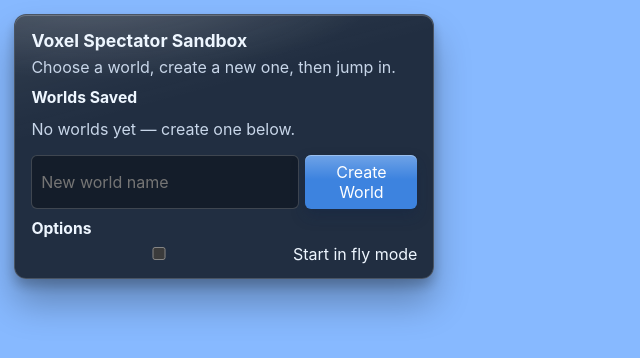
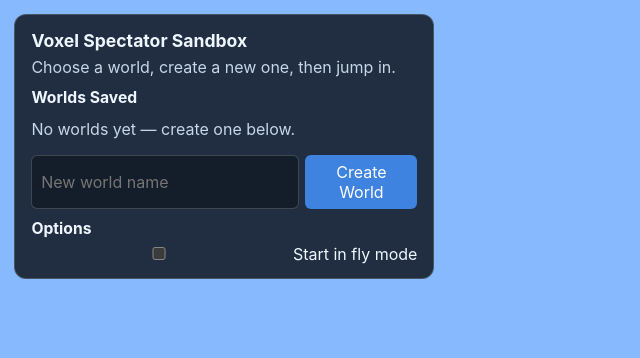
Before and after one commit to FurryFrags/unstable-sandbox, a plain HTML site: page index.html in a window 1280 px wide. Shown: the whole page, without its empty margins (0-640 px from the left). Drawn offline with nearby package versions, Linux system fonts and the light colour scheme.

Commit message:
Revert "Add lightweight UI shadows and glare accents"

```diff
--- a/styles.css
+++ b/styles.css
@@ -28,33 +28,13 @@ body {
   position: fixed;
   top: 0.9rem;
   left: 0.9rem;
-  overflow: hidden;
-  isolation: isolate;
   max-width: 420px;
   background: rgba(8, 12, 18, 0.8);
   border: 1px solid rgba(255, 255, 255, 0.18);
   border-radius: 12px;
   padding: 0.9rem 1rem;
   backdrop-filter: blur(3px);
-  box-shadow:
-    0 24px 36px rgba(0, 0, 0, 0.28),
-    0 7px 12px rgba(0, 0, 0, 0.22),
-    inset 0 1px 0 rgba(255, 255, 255, 0.2);
   color: #eef6ff;
-}
-
-.overlay-panel::before,
-.hud::before,
-.map-panel::before,
-.map-card::before {
-  content: '';
-  position: absolute;
-  inset: 0;
-  pointer-events: none;
-  background:
-    radial-gradient(140% 72% at 20% -10%, rgba(255, 255, 255, 0.18), rgba(255, 255, 255, 0) 48%),
-    linear-gradient(165deg, rgba(255, 255, 255, 0.08), rgba(255, 255, 255, 0) 34%);
-  z-index: -1;
 }
 
 .overlay-panel h1,
@@ -106,7 +86,6 @@ body {
   border: 1px solid rgba(255, 255, 255, 0.12);
   border-radius: 8px;
   padding: 0.5rem;
-  box-shadow: 0 8px 12px rgba(0, 0, 0, 0.16), inset 0 1px 0 rgba(255, 255, 255, 0.14);
 }
 
 .world-card small {
@@ -134,23 +113,12 @@ input {
 }
 
 button {
-  position: relative;
-  overflow: hidden;
   background: #3d83df;
   color: #fff;
   border: 0;
   border-radius: 6px;
   padding: 0.45rem 0.6rem;
   cursor: pointer;
-  box-shadow: 0 7px 14px rgba(14, 36, 70, 0.34), inset 0 1px 0 rgba(255, 255, 255, 0.3);
-}
-
-button::before {
-  content: '';
-  position: absolute;
-  inset: 0;
-  pointer-events: none;
-  background: linear-gradient(180deg, rgba(255, 255, 255, 0.26), rgba(255, 255, 255, 0) 45%);
 }
 
 button:hover {
@@ -189,18 +157,12 @@ button:hover {
   position: fixed;
   top: 0.9rem;
   right: 0.9rem;
-  overflow: hidden;
-  isolation: isolate;
   background: rgba(8, 12, 18, 0.82);
   border: 1px solid rgba(255, 255, 255, 0.2);
   border-radius: 12px;
   padding: 0.7rem;
   width: 660px;
   color: #eef6ff;
-  box-shadow:
-    0 28px 40px rgba(0, 0, 0, 0.34),
-    0 9px 16px rgba(0, 0, 0, 0.24),
-    inset 0 1px 0 rgba(255, 255, 255, 0.2);
   transform: scale(1);
   transform-origin: top right;
 }
@@ -236,19 +198,12 @@ button:hover {
 }
 
 .map-card {
-  position: relative;
-  overflow: hidden;
-  isolation: isolate;
   width: min(2160px, 96vw);
   background: rgba(8, 12, 18, 0.95);
   border: 1px solid rgba(255, 255, 255, 0.2);
   border-radius: 14px;
   padding: 0.9rem;
   color: #ecf3ff;
-  box-shadow:
-    0 34px 58px rgba(0, 0, 0, 0.45),
-    0 8px 18px rgba(0, 0, 0, 0.25),
-    inset 0 1px 0 rgba(255, 255, 255, 0.2);
   transform: scale(1);
   transform-origin: center;
 }
```
